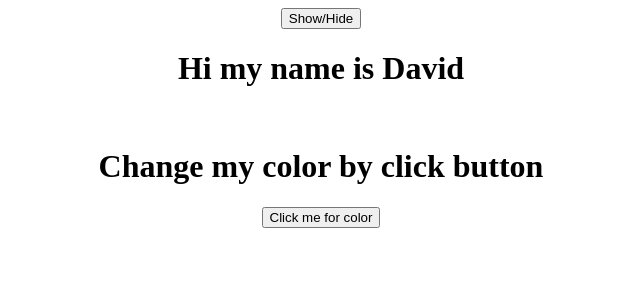
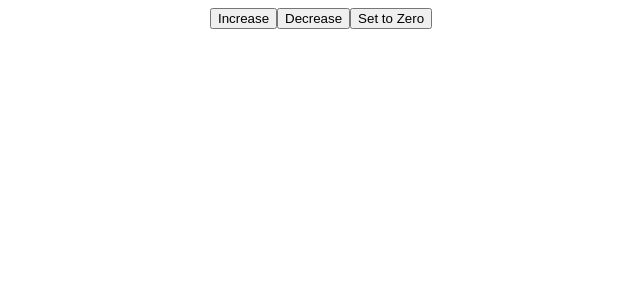
Before and after one commit to Lara5595/ReactPractice-yt, a React (Create React App) app: page / in a window 1280 px wide. Shown: the top 300 px of the page, without its empty margins (319-959 px from the left). Built offline with nearby package versions, Linux system fonts and the light colour scheme.

Commit message:
doing exercises

```diff
--- a/src/App.js
+++ b/src/App.js
@@ -9,29 +9,16 @@
 // import {Planets} from './Planets'
 
 function App() {
-  const [showText, setShowText] = useState(true)
-  const [textColor, setTextColor] = useState("black")
+
+  const [count, setCount] = useState(0);
 
   return (
     <div className='App'>
-      {/* We are doing a inline function */}
-      <button
-       onClick={() => {
-        setShowText(!showText)
-       }}>Show/Hide</button>
-      {/* && is then */}
-      {showText === true && <h1>Hi my name is David</h1>}
-       <br>
-      </br>
-      <div>
-       <h1 style={{color: textColor}}>Change my color by click button</h1>
-       <button onClick={() => {
-        setTextColor(textColor === "black" ? "red" : "black")
-       }}>Click me for color</button>
+      <button>Increase</button>
+      <button>Decrease</button>
+      <button>Set to Zero</button>
+
       </div>
-
-    </div>
-
   )
 
 }
@@ -43,7 +30,6 @@
 export default App;
 
 
-// at 1:28:32
 
 
 
@@ -76,6 +62,37 @@
 //     </div>
 //     )
 //   }
+
+
+/////////////  hiding text and changing the color
+
+// function App() {
+//   const [showText, setShowText] = useState(true)
+//   const [textColor, setTextColor] = useState("black")
+
+//   return (
+//     <div className='App'>
+//       {/* We are doing a inline function */}
+//       <button
+//        onClick={() => {
+//         setShowText(!showText)
+//        }}>Show/Hide</button>
+//       {/* && is then */}
+//       {showText === true && <h1>Hi my name is David</h1>}
+//        <br>
+//       </br>
+//       <div>
+//        <h1 style={{color: textColor}}>Change my color by click button</h1>
+//        <button onClick={() => {
+//         setTextColor(textColor === "black" ? "red" : "black")
+//        }}>Click me for color</button>
+//       </div>
+
+//     </div>
+
+//   )
+
+// }
 
 
 //////////////////////////////////// END OF Using a component with .map ///////////////////////////////////////////////////////////////////////////////////////////////////////////////////////////////// function App() {
```
